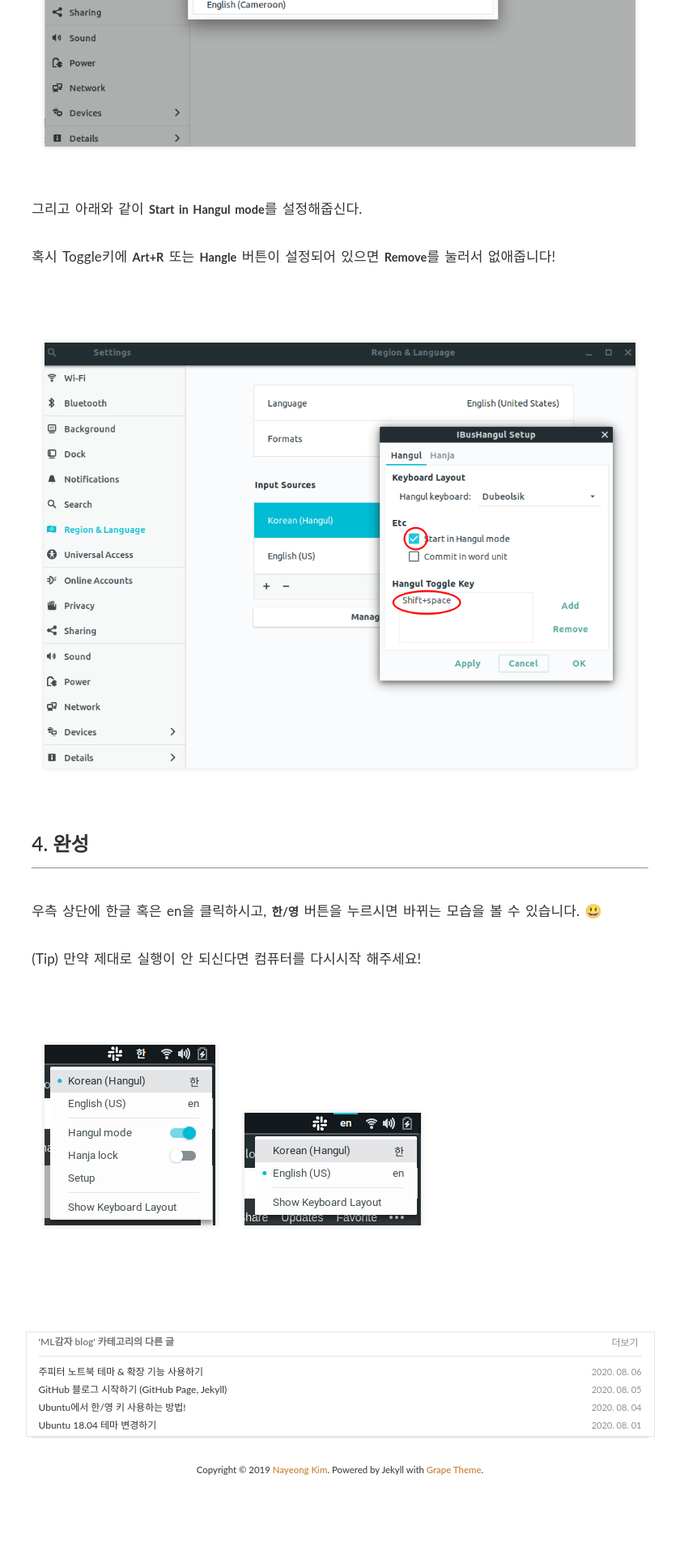
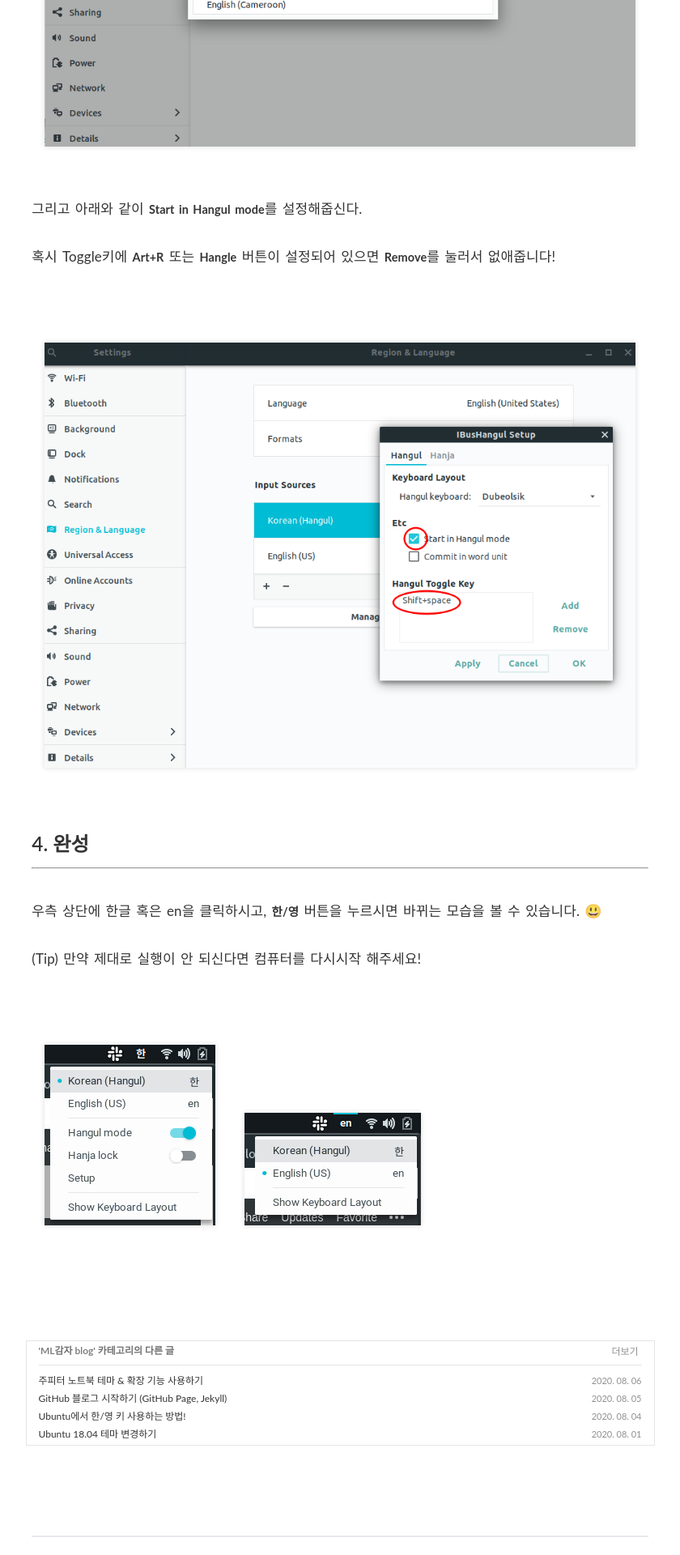
Before and after one commit to PEBpung/PEBpung.github.io, a Jekyll site: the page built from _posts/2020-08-04-ubuntu-hangle-setting.md, in a window 1280 px wide. Shown: the part 4480-6400 px from the top of the page at 81% size, without its empty margins (220-1060 px from the left). Built offline with Jekyll 4.4.1, drawn with Linux system fonts in a browser that asks for light colours; nearby versions of some CDN libraries; some web fonts are replaced; comment, search, counter and statistics services are not loaded; before the commit the page ends 6333 px from its top, so only the background shows below that.

Commit message:
[Add] 더보기 위아래 너비

```diff
--- a/_sass/layouts/_post.scss
+++ b/_sass/layouts/_post.scss
@@ -68,7 +68,7 @@
 .more-posts {
     @extend %page-padding;
     padding: 0px 15px !important;
-    margin: 0px 15% !important;
+    margin: 10% 15% !important;
     border: 1px solid #E5E5E5;
     @media (max-width: 991px) {
       margin: 10%;
```
